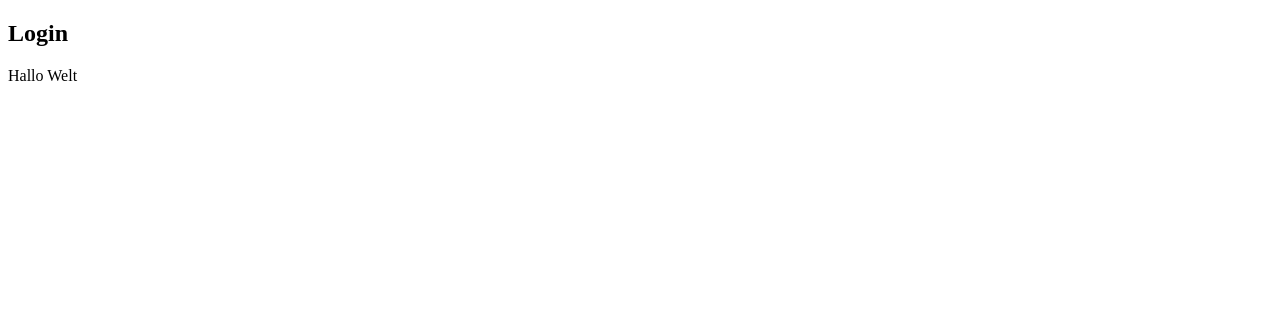
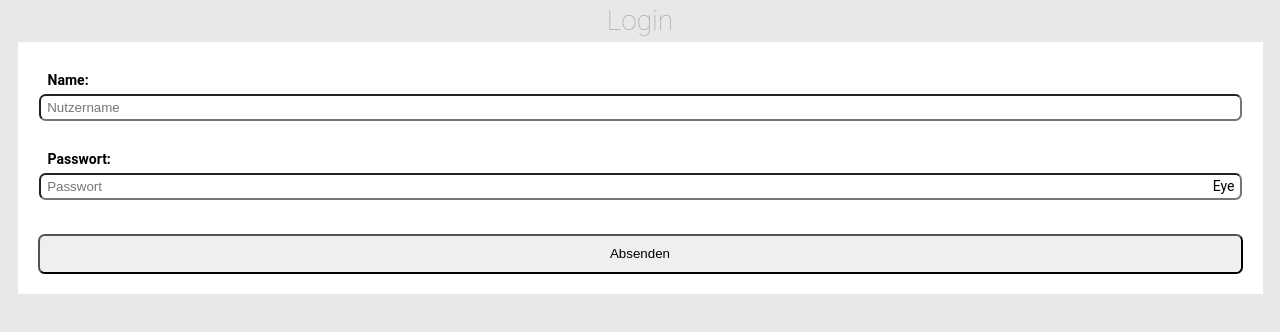
Before and after one commit to Truxnit/TW, a React (Create React App) app: page / in a window 1280 px wide. Shown: the top 332 px of the page. Built offline with nearby package versions, Linux system fonts and the light colour scheme.

Commit message:
add useForm hook, add css (wip)

```diff
--- /dev/null
+++ b/src/Views/login/LoginPage.module.scss
@@ -0,0 +1,41 @@
+@import "/src/assets/scss/variables";
+
+.loginForm {
+  display: flex;
+  flex-direction: column;
+  background-color: $white;
+ padding-top: 1em;
+  width: 100%;
+}
+
+.inputContainer {
+  display: flex;
+  flex-direction: column;
+  position: relative;
+  margin: 1em 0;
+  padding: 0 1.5em;
+  label {
+    font-weight: bold;
+    margin: 0 0.65em 0.2em;
+
+  }
+  input {
+    padding: 0.3em 0.5em;
+    border-radius: 0.5em;
+  }
+  span {
+    position: absolute;
+    bottom: 0.2em;
+    right: 2em;
+  }
+}
+
+.submitButton {
+  margin: 1.5em;
+  border-radius: 0.5em;
+  padding: 0.8em;
+  cursor:pointer;
+  &:hover {
+    background-color: #444444;
+  }
+}
--- a/src/Views/login/LoginPage.tsx
+++ b/src/Views/login/LoginPage.tsx
@@ -1,8 +1,58 @@
-import React from "react";
+import React, { FormEvent, useState } from "react";
 import { LoginPageLayout } from "./LoginPageLayout";
+import { useForm } from "src/utils/hooks/useForm";
+import styles from "src/Views/login/LoginPage.module.scss";
 
 export const LoginPage: React.FC = () => {
+  //need icon for display Password open Eye and close eyes svg or png???
+  const [displayPassword, setDisplayPassword] = useState<boolean>(false);
+  const { inputValue, handelInputChange } = useForm({
+    password: "",
+    username: "",
+  });
+
   const title = <h2>Login</h2>;
 
-  return <LoginPageLayout title={title} loginForm={<div>Hallo Welt</div>} />;
+  const submitHandler = (e: FormEvent<HTMLFormElement>) => {
+    e.preventDefault();
+    e.stopPropagation();
+    console.log("Hello");
+    console.log("Hello: ", inputValue.username);
+    console.log("Hello: ", inputValue.password);
+  };
+
+  const form = (
+    <form className={styles.loginForm} onSubmit={submitHandler}>
+      <div className={styles.inputContainer}>
+        <label>Name:</label>
+        <input
+          type="text"
+          onChange={(e) => handelInputChange(e)}
+          placeholder="Nutzername"
+          className=""
+          name="username"
+          value={inputValue.username}
+          required={true}
+        />
+      </div>
+      <div className={styles.inputContainer}>
+        <label>Passwort:</label>
+        <input
+          type={displayPassword ? "text" : "password"}
+          onChange={(e) => handelInputChange(e)}
+          placeholder="Passwort"
+          className=""
+          name="password"
+          value={inputValue.password}
+          required={true}
+        />
+        <span onClick={() => setDisplayPassword(!displayPassword)}>Eye</span>
+      </div>
+      <button type="submit" className={styles.submitButton}>
+        Absenden
+      </button>
+    </form>
+  );
+
+  return <LoginPageLayout title={title} loginForm={form} />;
 };
--- /dev/null
+++ b/src/assets/scss/_global.scss
@@ -0,0 +1,132 @@
+html,
+body,
+div,
+span,
+applet,
+object,
+iframe,
+h1,
+h2,
+h3,
+h4,
+h5,
+h6,
+p,
+blockquote,
+pre,
+a,
+abbr,
+acronym,
+address,
+big,
+cite,
+code,
+del,
+dfn,
+em,
+img,
+ins,
+kbd,
+q,
+s,
+samp,
+small,
+strike,
+strong,
+sub,
+sup,
+tt,
+var,
+b,
+u,
+i,
+center,
+dl,
+dt,
+dd,
+ol,
+ul,
+li,
+fieldset,
+form,
+label,
+legend,
+table,
+caption,
+tbody,
+tfoot,
+thead,
+tr,
+th,
+td,
+article,
+aside,
+canvas,
+details,
+embed,
+figure,
+figcaption,
+footer,
+header,
+hgroup,
+menu,
+nav,
+output,
+ruby,
+section,
+summary,
+time,
+mark,
+audio,
+video {
+  margin: 0;
+  padding: 0;
+  border: 0;
+  font: inherit;
+  vertical-align: baseline;
+}
+
+html,
+body {
+  height: 100%;
+}
+
+blockquote,
+q {
+  quotes: none;
+}
+
+blockquote:before,
+blockquote:after,
+q:before,
+q:after {
+  content: none;
+}
+
+table {
+  border-collapse: collapse;
+  border-spacing: 0;
+}
+
+article,
+aside,
+details,
+figcaption,
+figure,
+footer,
+header,
+hgroup,
+menu,
+nav,
+section {
+  display: block;
+}
+
+ol,
+ul {
+  list-style: none;
+}
+
+a {
+  text-decoration: none;
+}
--- /dev/null
+++ b/src/assets/scss/_headings.scss
@@ -0,0 +1,30 @@
+@import "variables";
+
+h1,
+.h1 {
+  color: $grey-dark;
+  font-weight: $font-weight-normal;
+  margin-top: 1.5rem;
+  font-size: $h1-font-size;
+}
+
+h2,
+.h2 {
+  color: $grey-light;
+  font-weight: $font-weight-light;
+  font-size: $h2-font-size;
+}
+
+h3,
+.h3 {
+  color: $grey-light;
+  font-weight: $font-weight-light;
+  font-size: $h3-font-size;
+}
+
+h4,
+.h4 {
+  color: $temp16;
+  font-weight: $font-weight-light;
+  font-size: $h4-font-size;
+}
--- /dev/null
+++ b/src/assets/scss/_mediaQueries.scss
@@ -0,0 +1,6 @@
+@media (min-width:20em)  { /* smartphones, iPhone, portrait 480x320 phones */ }
+@media (min-width:31em)  { /* portrait e-readers (Nook/Kindle), smaller tablets @ 600 or @ 640 wide. */ }
+@media (min-width:41em)  { /* portrait tablets, portrait iPad, landscape e-readers, landscape 800x480 or 854x480 phones */ }
+@media (min-width:61em)  { /* tablet, landscape iPad, lo-res laptops ands desktops */ }
+@media (min-width:65em) { /* big landscape tablets, laptops, and desktops */ }
+@media (min-width:81em) { /* hi-res laptops and desktops */ }
--- /dev/null
+++ b/src/assets/scss/_variables.scss
@@ -0,0 +1,47 @@
+$black: #000;
+$white: #fff;
+$grey: #767676;
+$grey-light: #a9a9a9;
+$grey-dark: #444444;
+
+
+// $red: #f46b51;
+// $grey-bg: #f2f2f2;
+// $grey: #d1d1d1;
+// $grey-light: #edeff2;
+// $blue: #4576ff;
+// $green: #41cf41;
+// $yellow: #ffc107;
+// $navigation: #17a2b8;
+$font-family-base: "Roboto", sans-serif;
+$h1-font-size: 36px;
+$h2-font-size: 28px;
+$h3-font-size: 24px;
+$h4-font-size: 18px;
+$text-font-size: 14px;
+
+$font-weight-normal: 300;
+$font-weight-light:100;
+$font-weight-heavy:600;
+
+$maxMobileSize: 560px;
+$minMobileSize: 320px;
+
+// zum
+$temp1 : #70575D;
+$temp2 :#8a5539;
+$temp3 :#C7AD8F;
+$temp4: #52453E;
+$temp5:#72826E;
+$temp6: #596775;
+$temp7: #545059;
+$temp8:#A13D02;
+$temp9: #E4D7DE;
+$temp10:#FBFDFC;
+$temp11:#C6a699;
+$temp12:#F1D2E1;
+$temp13:#2F85A0;
+$temp14:#C9DBE9;
+$temp15:#E7E9E8;
+$temp16:#08384F;
+$temp17:#9F8E94;
--- /dev/null
+++ b/src/assets/scss/styles.scss
@@ -0,0 +1,33 @@
+@import "variables";
+@import "global";
+@import "headings";
+
+body {
+  margin: 0;
+  font-family: "Roboto", sans-serif;
+  -webkit-font-smoothing: antialiased;
+  -moz-osx-font-smoothing: grayscale;
+  background-color: $temp15;
+  line-height: 1.5;
+  font-size: $text-font-size;
+  width: auto;
+}
+
+code {
+  font-family: source-code-pro, Menlo, Monaco, Consolas, "Courier New",
+    monospace;
+}
+
+#root {
+  position: relative;
+  min-height: 100%;
+  height: 100%;
+  padding: 0 1.25em;
+}
+
+section {
+  width: 100%;
+  align-items: center;
+  display: flex;
+  flex-direction: column;
+}
--- a/src/index.tsx
+++ b/src/index.tsx
@@ -1,5 +1,6 @@
 import React from "react";
 import ReactDOM from "react-dom/client";
+import "src/assets/scss/styles.scss";
 import { LoginPage } from "./Views/login/LoginPage";
 
 const root = ReactDOM.createRoot(
--- /dev/null
+++ b/src/utils/hooks/useForm.ts
@@ -0,0 +1,25 @@
+import { ChangeEvent, useState } from "react";
+//can be use for diffrent forms, but should add more
+interface InitialValue {
+  password?: string;
+  username?: string;
+}
+
+interface FormResult {
+  handelInputChange(e: ChangeEvent<HTMLInputElement>): void;
+  inputValue: InitialValue;
+}
+
+export const useForm = (initialValue: InitialValue): FormResult => {
+  const [inputValue, setInputValue] = useState(initialValue);
+
+  const handelInputChange = (e: ChangeEvent<HTMLInputElement>): void => {
+    e.persist();
+    setInputValue((inputValue) => ({
+      ...inputValue,
+      [e.target.name]: e.target.value,
+    }));
+  };
+
+  return { handelInputChange, inputValue };
+};
```
